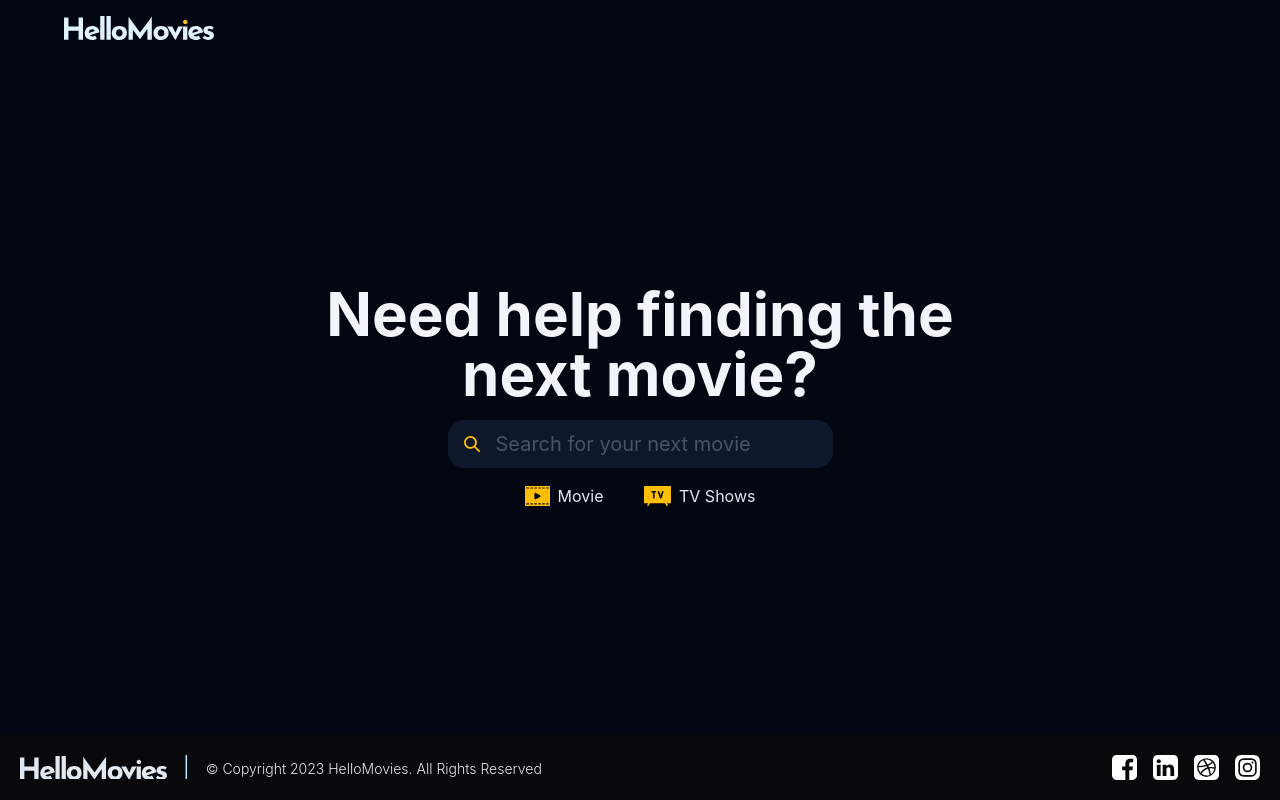
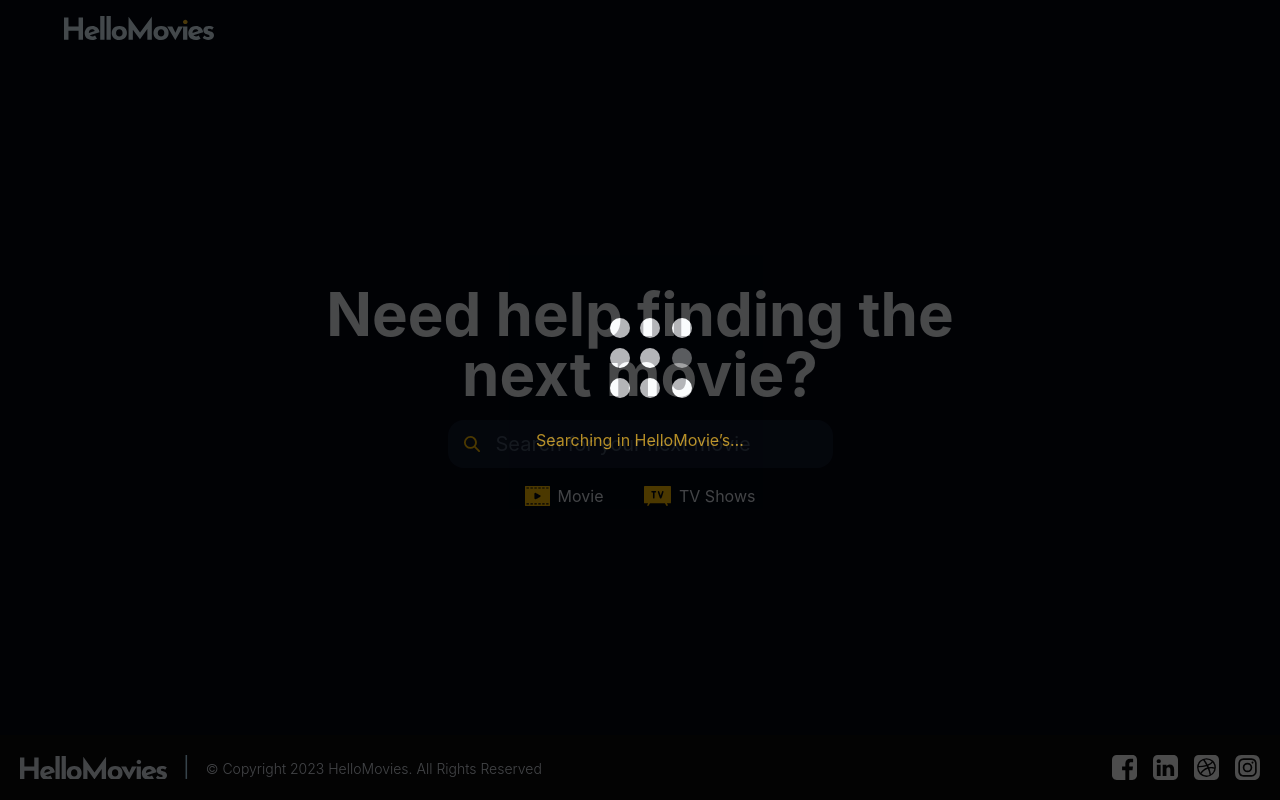
Before and after one commit to smikayel/film_webapp, a React (Create React App) app in the folder frontend/: page / in a window 1280 px wide. Built offline with nearby package versions, Linux system fonts and the light colour scheme.

Commit message:
feature: add loading component in frontend

```diff
--- a/frontend/src/App.tsx
+++ b/frontend/src/App.tsx
@@ -1,6 +1,7 @@
 import { Section } from "./components/featured/section";
 import { Footer } from "./components/featured/footer";
 import { Header } from "./components/featured/header";
+import { Loading } from "./components/shared/loading";
 
 function App() {
   return (
@@ -8,6 +9,7 @@ function App() {
       <Header />
       <Section />
       <Footer />
+      <Loading />
     </div>
   );
 }
--- /dev/null
+++ b/frontend/src/components/shared/loading/index.tsx
@@ -0,0 +1,66 @@
+import { useState, useEffect } from "react";
+
+export function Loading() {
+  const [rotation, setRotation] = useState(0);
+
+  useEffect(() => {
+    const interval = setInterval(() => {
+      setRotation((prevRotation) => (prevRotation + 45) % 360);
+    }, 200);
+
+    return () => clearInterval(interval);
+  }, []);
+
+  return (
+    <div className="absolute h-screen w-screen flex justify-center items-center z-[1100] opacity-[0.7] bg-black">
+      <div className="flex flex-col justify-center items-center text-white">
+        <div className="relative">
+          <div className="Oval w-5 h-5 left-0 top-0 absolute bg-white rounded-full" />
+          <div
+            className={`Oval w-5 h-5 left-[-30.48px] top-[-30.48px] absolute bg-white rounded-full ${
+              rotation === 0 ? "bg-opacity-50" : ""
+            }`}
+          />
+          <div
+            className={`Oval w-5 h-5 left-0 top-[-30.48px] absolute bg-white rounded-full ${
+              rotation === 45 ? "bg-opacity-50" : ""
+            }`}
+          />
+          <div
+            className={`Oval w-5 h-5 left-[32.0px] top-[-30.48px] absolute bg-white rounded-full ${
+              rotation === 90 ? "bg-opacity-50" : ""
+            }`}
+          />
+          <div
+            className={`Oval w-5 h-5 left-[32.0px] top-0 absolute bg-white rounded-full ${
+              rotation === 135 ? "bg-opacity-50" : ""
+            }`}
+          />
+          <div
+            className={`Oval w-5 h-5 left-[-30.48px] top-[30.48px] absolute bg-white rounded-full ${
+              rotation === 270 ? "bg-opacity-50" : ""
+            }`}
+          />
+          <div
+            className={`Oval w-5 h-5 left-[32.0px] top-[30.48px] absolute bg-white rounded-full ${
+              rotation === 180 ? "bg-opacity-50" : ""
+            }`}
+          />
+          <div
+            className={`Oval w-5 h-5 left-0 top-[30.48px] absolute bg-white rounded-full ${
+              rotation === 225 ? "bg-opacity-50" : ""
+            }`}
+          />
+          <div
+            className={`Oval w-5 h-5 left-[-30.48px] top-0 absolute bg-white rounded-full ${
+              rotation === 315 ? "bg-opacity-50" : ""
+            }`}
+          />
+        </div>
+        <div className="mt-[80px] text-amber-400 text-base font-normal font-['Inter']">
+          Searching in HelloMovie’s…
+        </div>
+      </div>
+    </div>
+  );
+}
```
